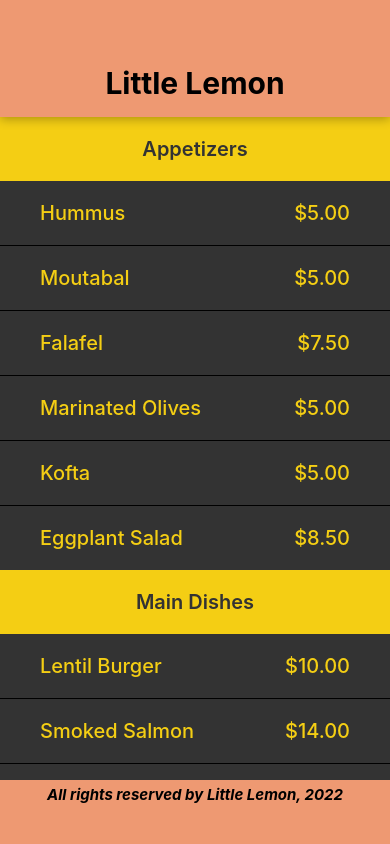
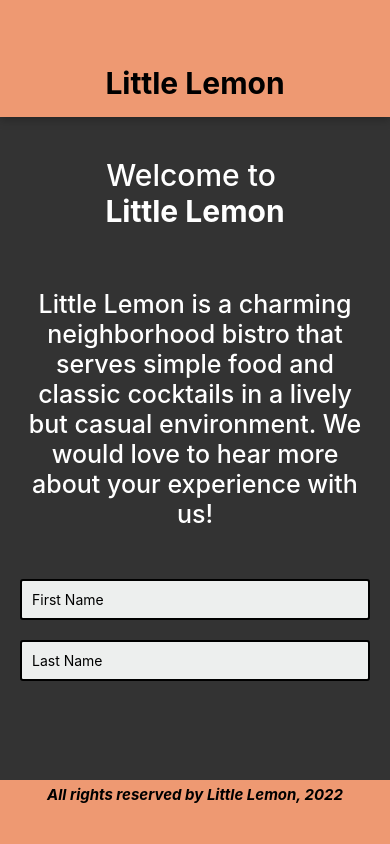
Before and after one commit to Khun2901/react-native-online-course, a React Native app: screen / in a window 390 px wide. Shown: the top 844 px of the page. Built offline with nearby package versions, Linux system fonts and the light colour scheme.

Commit message:
week2.3 TextInput

```diff
--- a/App.js
+++ b/App.js
@@ -14,9 +14,9 @@ export default function App() {
       </View>
 
       <View style={{flex: 0.85}}>
-        {/* <WelcomeScreen /> */}
+        <WelcomeScreen />
         {/* <MenuList /> */}
-        <SectionMenuList />
+        {/* <SectionMenuList /> */}
       </View>
       <View>
         <LittleLemonFooter />
--- a/components/WelcomeScreen.js
+++ b/components/WelcomeScreen.js
@@ -1,10 +1,10 @@
 import * as React from 'react'
-import { ScrollView, StyleSheet, Text, View } from 'react-native'
+import { KeyboardAvoidingView, Platform, ScrollView, StyleSheet, Text, TextInput, View } from 'react-native'
 
 const styles = StyleSheet.create({
     container: {
         flex: 1,
-        backgroundColor: '#333333'
+        backgroundColor: '#333333',
     },
     headerText: {
         fontSize: 30,
@@ -20,17 +20,52 @@ const styles = StyleSheet.create({
         textAlign: 'center',
         margin: 20,
         marginBottom: 40
+    },
+    textInput: {
+        backgroundColor: '#EDEFEE',
+        marginHorizontal: 20,
+        marginVertical: 10,
+        paddingHorizontal: 10,
+        paddingVertical: 10,
+        borderColor: 'black',
+        borderWidth: 2,
+        borderRadius: 3,
     }
 })
 
 export default function WelcomeScreen() {
+
+    const [firstName, onChangeFirstName] = React.useState('')
+    const [lastName, onChangeLastName] = React.useState('')
+
     return (
-        <ScrollView horizontal={false} indicatorStyle={'white'} //the indicatorStyle can be 'white', 'black', or 'default'
-            style={styles.container}>
-            <Text style={styles.headerText}>
-                Welcome to {'\n'}<Text style={{fontWeight: 700}}>Little Lemon</Text>
-            </Text>
-            <Text style={styles.innerText}>Little Lemon is a charming neighborhood bistro that serves simple food and classic cocktails in a lively but casual environment. We would love to hear more about your experience with us!</Text>
-        </ScrollView>
+        <KeyboardAvoidingView
+            style={styles.container}
+            behavior={Platform.OS === 'ios' ? 'padding' : 'height'}
+            >
+            <ScrollView
+                horizontal={false}
+                indicatorStyle={'white'} //the indicatorStyle can be 'white', 'black', or 'default'
+                keyboardDismissMode='on-drag'
+                >
+                <Text style={styles.headerText}>
+                    Welcome to {'\n'}<Text style={{fontWeight: 700}}>Little Lemon</Text>
+                </Text>
+                <Text style={styles.innerText}>Little Lemon is a charming neighborhood bistro that serves simple food and classic cocktails in a lively but casual environment. We would love to hear more about your experience with us!
+                </Text>
+                <TextInput
+                    style={styles.textInput}
+                    value={firstName}
+                    onChangeText={onChangeFirstName}
+                    placeholder={'First Name'}
+                />
+                <TextInput
+                    style={styles.textInput}
+                    value={lastName}
+                    onChangeText={onChangeLastName}
+                    placeholder={'Last Name'}
+                />
+            </ScrollView>
+        </KeyboardAvoidingView>
     )
 }
```
